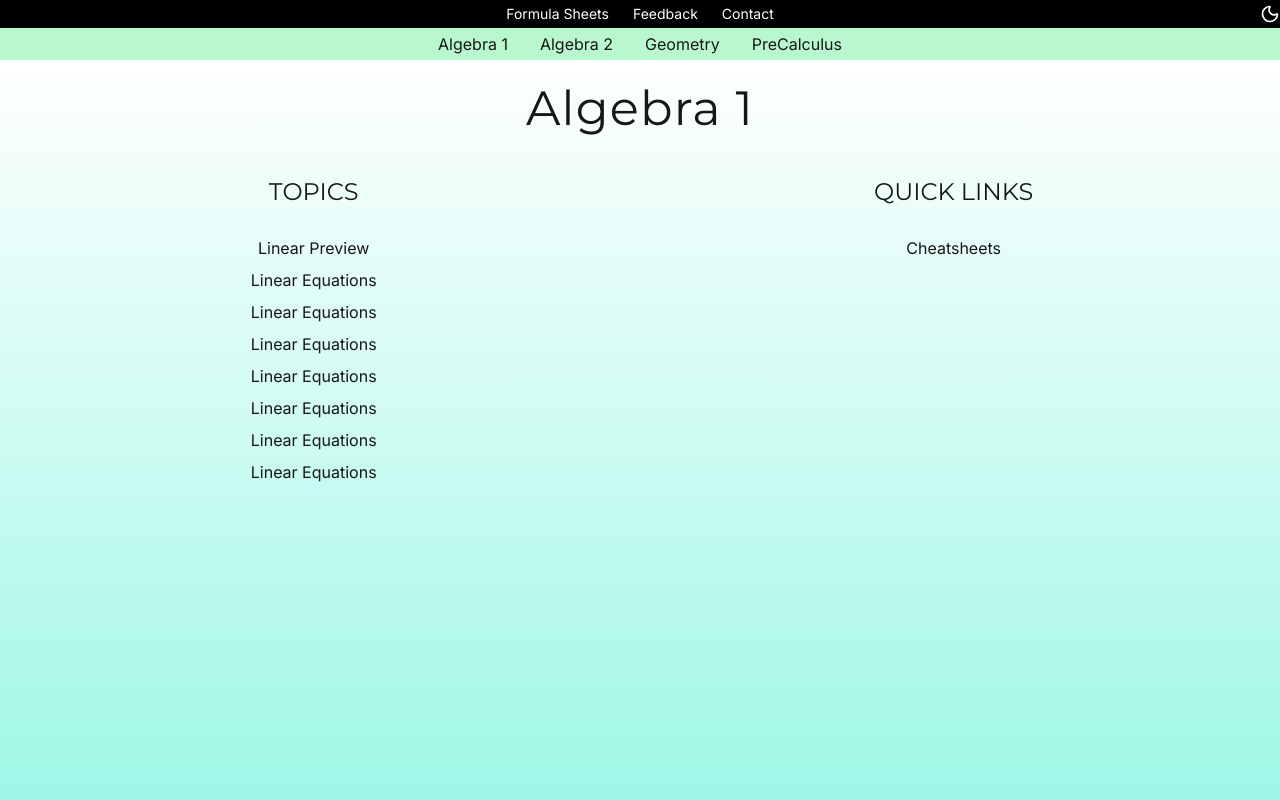
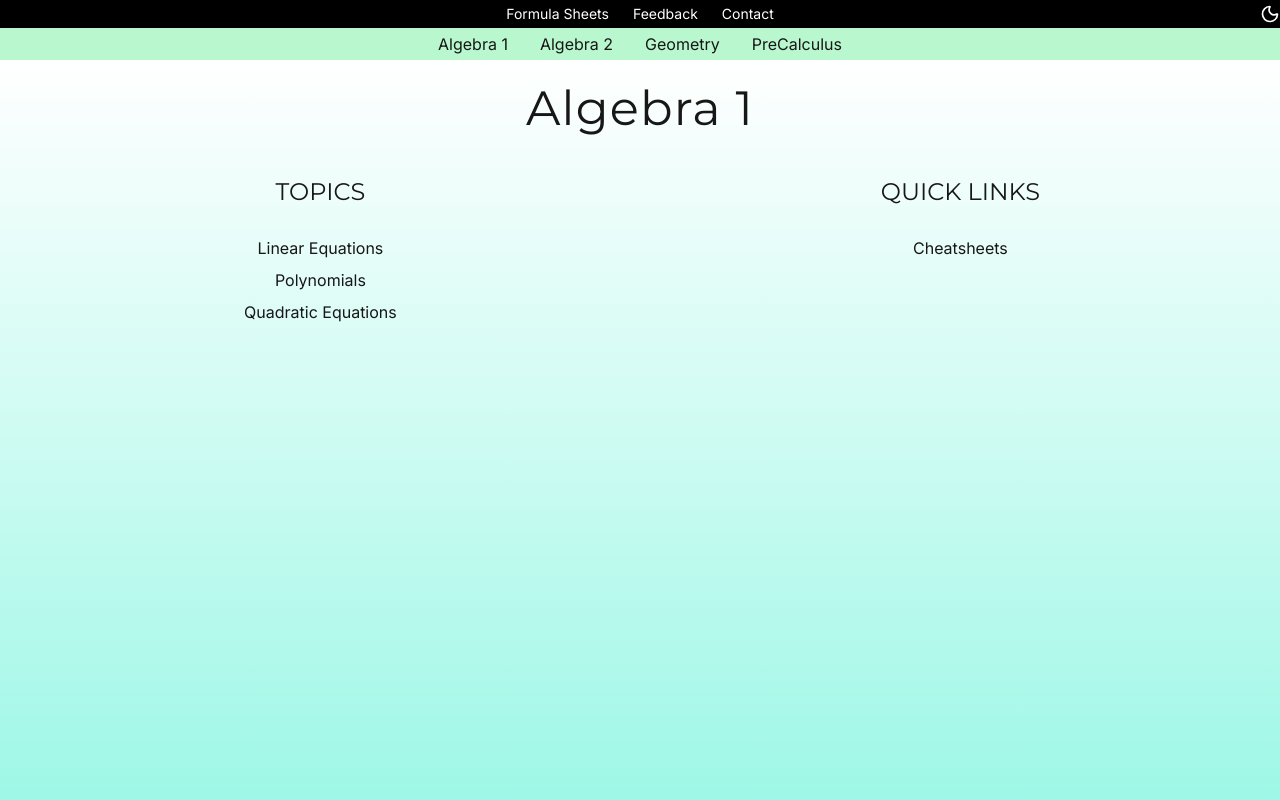
Before and after one commit to dakshs-07/math-notes, a Next.js app: page /math/Algebra1 in a window 1280 px wide. Shown: the top 800 px of the page. Built offline with nearby package versions, Linux system fonts and the light colour scheme.

Commit message:
repaced hardcore links with map - also added slug generation from title itself

```diff
--- a/app/math/Algebra1/page.jsx
+++ b/app/math/Algebra1/page.jsx
@@ -5,6 +5,13 @@ import React from "react";
 
 function page() {
   const link = "hover:text-emrald-300 hover:bg-emrald-400 px-1";
+  const slugify = (text) => text.toLowerCase().replace(/\s+/g, "-")
+  const basePath = "/math/Algebra1"
+  const topics = [
+    "Linear Equations",
+    "Polynomials",
+    "Quadratic Equations"
+  ]
   return (
     <PageWrapper
       gradient="from-emrald-100 to-teal-200"
@@ -15,32 +22,22 @@ function page() {
         <div className="flex justify-around">
           <div className="flex flex-col justify-center items-center gap-2">
             <h1 className="text-2xl my-5">TOPICS</h1>
-            <PreviewCard href="/linear-equation" title="Linear Equations" desc="Solve, graph and see how to find the values" preview={<img src="/file.svg" />}><span className={link}>Linear Preview</span></PreviewCard>
-            <Link href="/linear-equations" className={link}>
-              Linear Equations
-            </Link>
-            <Link href="/linear-equations" className={link}>
-              Linear Equations
-            </Link>
-            <Link href="/linear-equations" className={link}>
-              Linear Equations
-            </Link>
-            <Link href="/linear-equations" className={link}>
-              Linear Equations
-            </Link>
-            <Link href="/linear-equations" className={link}>
-              Linear Equations
-            </Link>
-            <Link href="/linear-equations" className={link}>
-              Linear Equations
-            </Link>
-            <Link href="/linear-equations" className={link}>
-              Linear Equations
-            </Link>
+            {topics.map((topic) => (
+              <Link href={`${basePath}/${slugify(topic)}`} key={topic}>
+                <PreviewCard
+                  title={topic}
+                  preview={<img src="/file.svg" />}
+                >
+                  <span className={link}>{topic}</span>
+                </PreviewCard>
+              </Link>
+            ))}
           </div>
           <div className="flex flex-col items-center gap-2">
             <h1 className="text-2xl my-5">QUICK LINKS</h1>
-            <Link href="/" className={link}>Cheatsheets</Link>
+            <Link href="/" className={link}>
+              Cheatsheets
+            </Link>
           </div>
         </div>
       </div>
--- a/components/Footer.jsx
+++ b/components/Footer.jsx
@@ -7,7 +7,7 @@ function Footer() {
   return (
     <div className="bg-black text-white py-5">
       <div className="flex justify-around max-h-[330px] py-1">
-        <Image src="/vercel.svg" alt="logo" width={100} height={100} />
+        <Image src="/star.png" alt="logo" width={200} height={200} />
         <div className="flex flex-col justify-center items-center">
           <Link href="/" className={linkhover}>Algebra 1</Link>
           <Link href="/" className={linkhover}>Algebra 2</Link>
@@ -17,6 +17,7 @@ function Footer() {
           <Link href="/" className={linkhover}>Algebra 1</Link>
           <Link href="/" className={linkhover}>Algebra 2</Link>
           <Link href="/" className={linkhover}>Geometry</Link>
+          <Link href="/math/PreCalc" className={linkhover}>Pre Calculus</Link>
         </div>
       </div>
       <p className="text-sm text-center mt-3">Math Notes CC 2026</p>
--- a/components/PreviewCard.jsx
+++ b/components/PreviewCard.jsx
@@ -1,16 +1,12 @@
 import Link from 'next/link'
 import React from 'react'
 
-function PreviewCard({href, title, desc, children, preview}) {
+function PreviewCard({ title, children, preview}) {
   return (
     <div className="relative group w-fit">
-      <Link href={href} className="cursor-pointer">
         {children}
-      </Link>
-
       <div className="absolute left-15 top-full mt-2 w-72 p-4 opacity-0 group-hover:opacity-100 translate-y-2 group-hover:translate-y-0 transition-all duration-200 rounded-2xl shadow-xl bg-white z-50">
         <h4 className="font-semibold text-sm">{title}</h4>
-        <p className="text-xs text-gray-600 py-1">{desc}</p>
         {preview && <div>{preview}</div>}
       </div>
     </div>
```
Also changed, not shown: 1 other file (tests, documents, lock files or other folders).
